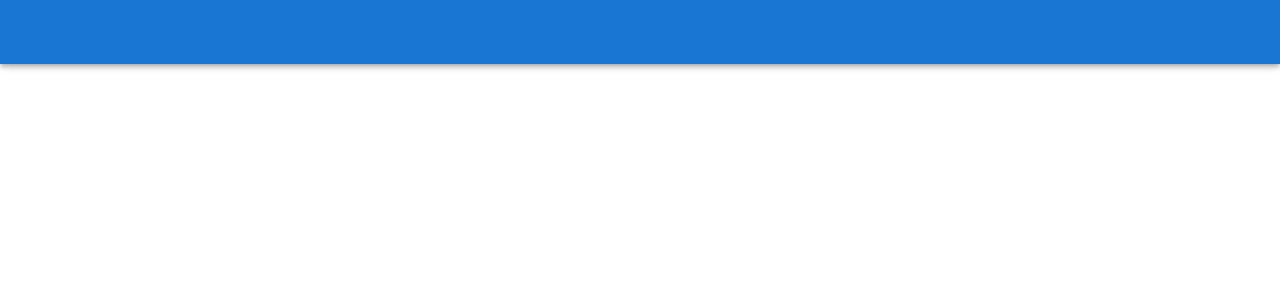
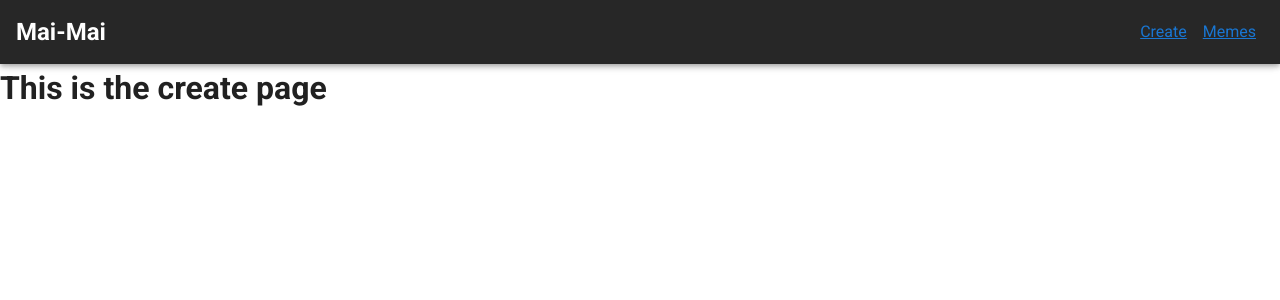
Before and after one commit to Patchrik/vue-maimai, a Vue app: page /create in a window 1280 px wide. Shown: the top 300 px of the page. Built offline with nearby package versions, Linux system fonts and the light colour scheme.

Commit message:
We've got the app bar up and running.

```diff
--- a/src/App.vue
+++ b/src/App.vue
@@ -1,8 +1,16 @@
 <template>
   <v-app>
-    <v-app-bar app color="primary" dark> </v-app-bar>
+    <v-app-bar app color="gray" dark>
+      <h2>Mai-Mai</h2>
+      <v-spacer />
+      <router-link class="mx-2" to="/create">Create</router-link>
 
-    <v-main> </v-main>
+      <router-link class="mx-2" to="/feed">Memes</router-link>
+    </v-app-bar>
+
+    <v-main>
+      <router-view></router-view>
+    </v-main>
   </v-app>
 </template>
 
@@ -17,3 +25,9 @@
     }),
   };
 </script>
+
+<style scoped>
+  a {
+    color: aliceblue;
+  }
+</style>
--- a/src/router/index.js
+++ b/src/router/index.js
@@ -1,6 +1,9 @@
 import Vue from "vue";
 import VueRouter from "vue-router";
 import Home from "../views/Home.vue";
+import Create from "../views/Create.vue";
+import Feed from "../views/Feed.vue";
+import Details from "../views/Details.vue";
 
 Vue.use(VueRouter);
 
@@ -11,13 +14,19 @@ const routes = [
     component: Home,
   },
   {
-    path: "/about",
-    name: "About",
-    // route level code-splitting
-    // this generates a separate chunk (about.[hash].js) for this route
-    // which is lazy-loaded when the route is visited.
-    component: () =>
-      import(/* webpackChunkName: "about" */ "../views/About.vue"),
+    path: "/create",
+    name: "Create",
+    component: Create,
+  },
+  {
+    path: "/feed",
+    name: "Feed",
+    component: Feed,
+  },
+  {
+    path: "/meme/:memeid",
+    name: "Details",
+    component: Details,
   },
 ];
 
--- a/src/views/About.vue
+++ /dev/null
@@ -1,5 +0,0 @@
-<template>
-  <div class="about">
-    <h1>This is an about page</h1>
-  </div>
-</template>
--- /dev/null
+++ b/src/views/Create.vue
@@ -0,0 +1,9 @@
+<template>
+  <h1>This is the create page</h1>
+</template>
+
+<script>
+  export default {};
+</script>
+
+<style></style>
--- /dev/null
+++ b/src/views/Details.vue
@@ -0,0 +1,9 @@
+<template>
+  <h1>This is the details page</h1>
+</template>
+
+<script>
+  export default {};
+</script>
+
+<style></style>
--- /dev/null
+++ b/src/views/Feed.vue
@@ -0,0 +1,9 @@
+<template>
+  <h1>This is the feed page</h1>
+</template>
+
+<script>
+  export default {};
+</script>
+
+<style></style>
--- a/src/views/Home.vue
+++ b/src/views/Home.vue
@@ -1,18 +1,12 @@
 <template>
-  <div class="home">
-    <img alt="Vue logo" src="../assets/logo.png" />
-    <HelloWorld msg="Welcome to Your Vue.js App" />
-  </div>
+  <div>Hello from the home page.</div>
 </template>
 
 <script>
-// @ is an alias to /src
-import HelloWorld from "@/components/HelloWorld.vue";
+  // @ is an alias to /src
 
-export default {
-  name: "Home",
-  components: {
-    HelloWorld,
-  },
-};
+  export default {
+    name: "Home",
+    components: {},
+  };
 </script>
```
